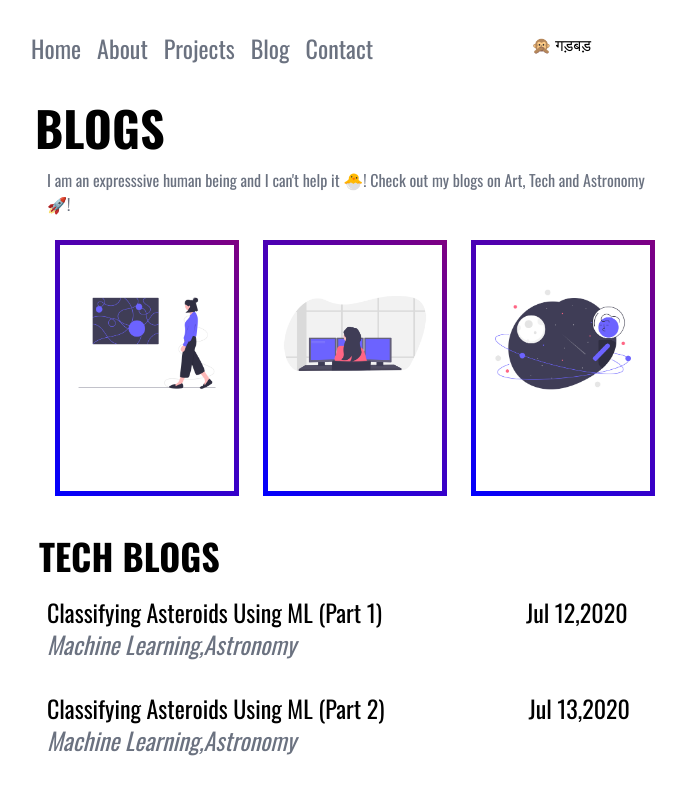
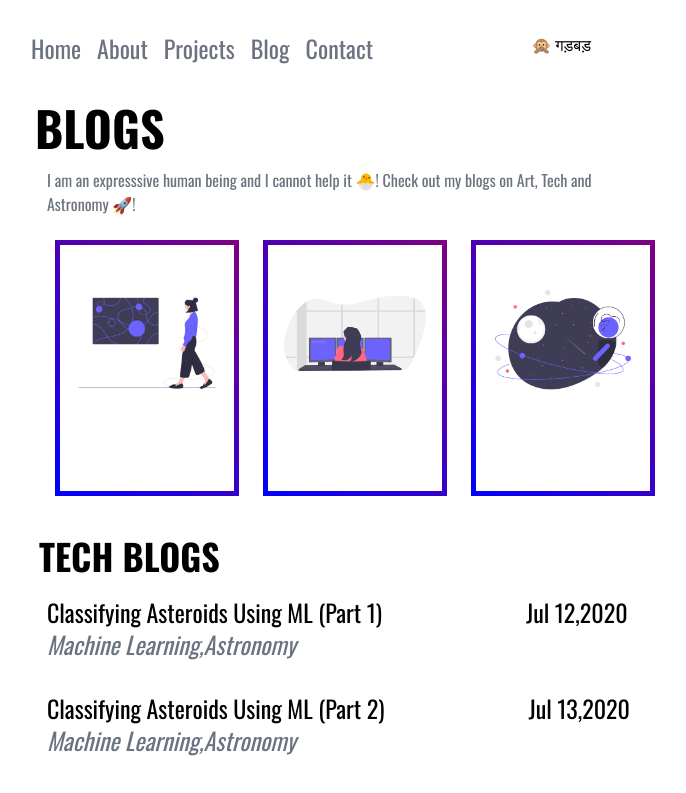
Before and after one commit to tarushi98/nextjs-portfolio, a Next.js app: page /blog in a window 1280 px wide. Shown: the top 793 px of the page, without its empty margins (305-991 px from the left). Built offline with nearby package versions, Linux system fonts and the light colour scheme; no server answers.

Commit message:
blog check-1

```diff
--- a/pages/blog.js
+++ b/pages/blog.js
@@ -28,7 +28,7 @@ const Stars = () => (
 const Blogs = () => (
     <>
         <p className="font-bold text-3xl sm:text-5xl sm:ml-5 mt-10">BLOGS</p>
-        <p className="text-gray-500 mt-4 sm:ml-8">I am an expresssive human being and I can't help it 🐣! Check out my blogs on Art, Tech and Astronomy 🚀!</p>
+        <p className="text-gray-500 mt-4 sm:ml-8">I am an expresssive human being and I cannot help it 🐣! Check out my blogs on Art, Tech and Astronomy 🚀!</p>
         <div className="flex flex-col mt-2 sm:mt-6 sm:flex-row sm:space-x-6 sm:ml-10">
               <div className={homeStyles.gradient}>
                      <p className="w-9/12 ml-10 mt-5 transition duration-700 ease-in-out transform hover:scale-75 sm:mt-10 sm:w-full sm:ml-0"> <Art/> </p>
```
